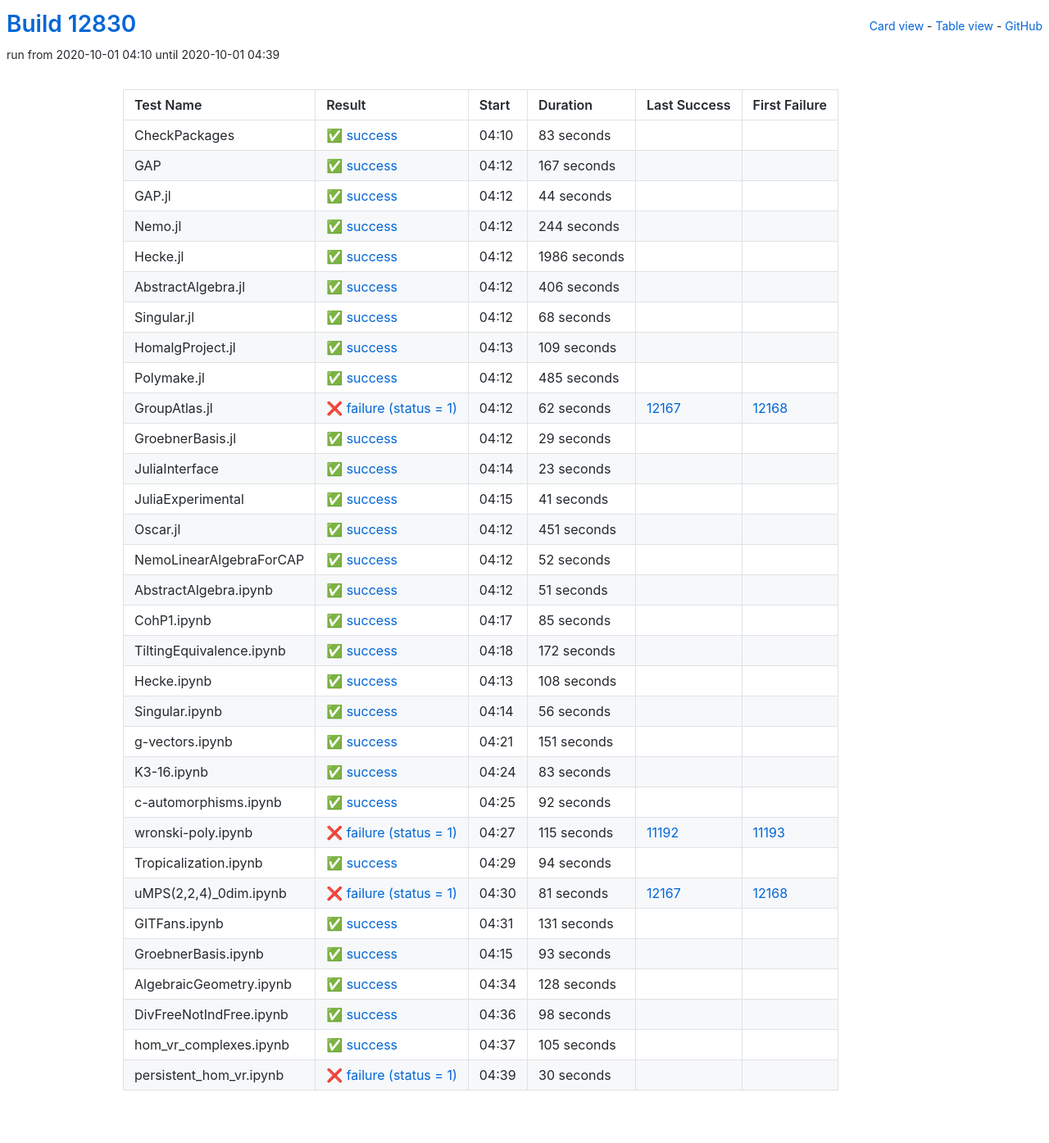
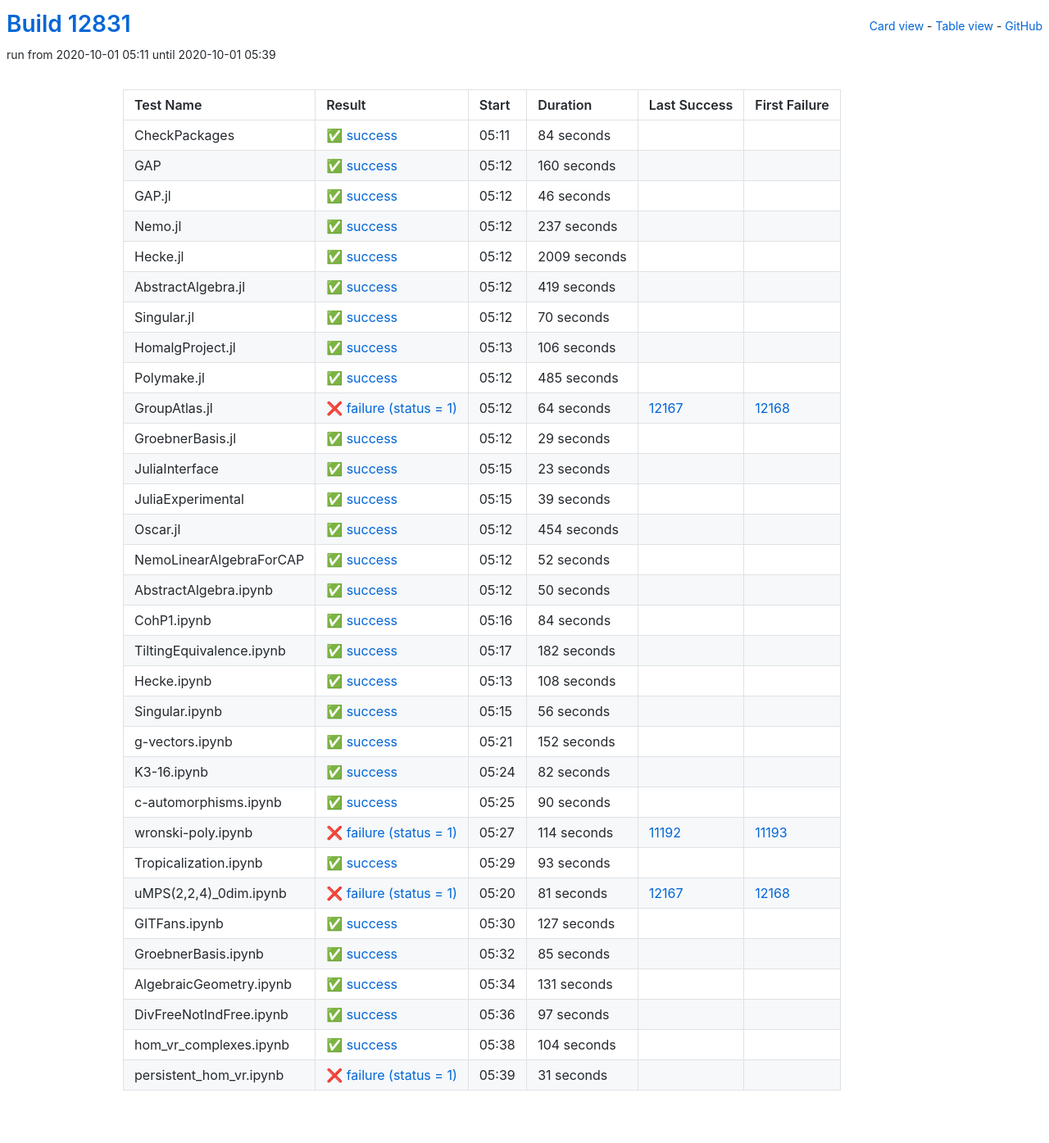
Before and after one commit to oscar-system/oscar-ci-status, a Jekyll site: the page built from table.html, in a window 1280 px wide. Shown: the whole page at 82% size. Built offline with Jekyll 4.4.1, drawn with Linux system fonts in a browser that asks for light colours.

Commit message:
Build #12831

```diff
--- a/_data/ci.yml
+++ b/_data/ci.yml
@@ -1,6 +1,6 @@
 ---
-build: 12830
-build_url: https://oscarci.mathematik.uni-kl.de/job/oscar/12830/
+build: 12831
+build_url: https://oscarci.mathematik.uni-kl.de/job/oscar/12831/
 job: oscar
 organization: oscar-system
 repo: oscar-ci-status
@@ -8,104 +8,104 @@ repourl: https://github.com/oscar-system/oscar-ci-status
 tests:
 - name: CheckPackages
   id: checkpackages
-  log: https://oscarci.mathematik.uni-kl.de/job/oscar/12830/artifact/logs/build-12830/CheckPackages.log
-  start: 2020-10-01 04:10
+  log: https://oscarci.mathematik.uni-kl.de/job/oscar/12831/artifact/logs/build-12831/CheckPackages.log
+  start: 2020-10-01 05:11
   success: true
   exitcode: 0
   status: success
-  duration: 83
+  duration: 84
   last_success: false
   last_success_url:
   first_failure: false
   first_failure_url:
 - name: GAP
   id: gap
-  log: https://oscarci.mathematik.uni-kl.de/job/oscar/12830/artifact/logs/build-12830/GAP.log
-  start: 2020-10-01 04:12
+  log: https://oscarci.mathematik.uni-kl.de/job/oscar/12831/artifact/logs/build-12831/GAP.log
+  start: 2020-10-01 05:12
   success: true
   exitcode: 0
   status: success
-  duration: 167
+  duration: 160
   last_success: false
   last_success_url:
   first_failure: false
   first_failure_url:
 - name: GAP.jl
   id: gap-jl
-  log: https://oscarci.mathematik.uni-kl.de/job/oscar/12830/artifact/logs/build-12830/GAP.jl.log
-  start: 2020-10-01 04:12
+  log: https://oscarci.mathematik.uni-kl.de/job/oscar/12831/artifact/logs/build-12831/GAP.jl.log
+  start: 2020-10-01 05:12
   success: true
   exitcode: 0
   status: success
-  duration: 44
+  duration: 46
   last_success: false
   last_success_url:
   first_failure: false
   first_failure_url:
 - name: Nemo.jl
   id: nemo-jl
-  log: https://oscarci.mathematik.uni-kl.de/job/oscar/12830/artifact/logs/build-12830/Nemo.jl.log
-  start: 2020-10-01 04:12
+  log: https://oscarci.mathematik.uni-kl.de/job/oscar/12831/artifact/logs/build-12831/Nemo.jl.log
+  start: 2020-10-01 05:12
   success: true
   exitcode: 0
   status: success
-  duration: 244
+  duration: 237
   last_success: false
   last_success_url:
   first_failure: false
   first_failure_url:
 - name: Hecke.jl
   id: hecke-jl
-  log: https://oscarci.mathematik.uni-kl.de/job/oscar/12830/artifact/logs/build-12830/Hecke.jl.log
-  start: 2020-10-01 04:12
+  log: https://oscarci.mathematik.uni-kl.de/job/oscar/12831/artifact/logs/build-12831/Hecke.jl.log
+  start: 2020-10-01 05:12
   success: true
   exitcode: 0
   status: success
-  duration: 1986
+  duration: 2009
   last_success: false
   last_success_url:
   first_failure: false
   first_failure_url:
 - name: AbstractAlgebra.jl
   id: abstractalgebra-jl
-  log: https://oscarci.mathematik.uni-kl.de/job/oscar/12830/artifact/logs/build-12830/AbstractAlgebra.jl.log
-  start: 2020-10-01 04:12
+  log: https://oscarci.mathematik.uni-kl.de/job/oscar/12831/artifact/logs/build-12831/AbstractAlgebra.jl.log
+  start: 2020-10-01 05:12
   success: true
   exitcode: 0
   status: success
-  duration: 406
+  duration: 419
   last_success: false
   last_success_url:
   first_failure: false
   first_failure_url:
 - name: Singular.jl
   id: singular-jl
-  log: https://oscarci.mathematik.uni-kl.de/job/oscar/12830/artifact/logs/build-12830/Singular.jl.log
-  start: 2020-10-01 04:12
+  log: https://oscarci.mathematik.uni-kl.de/job/oscar/12831/artifact/logs/build-12831/Singular.jl.log
+  start: 2020-10-01 05:12
   success: true
   exitcode: 0
   status: success
-  duration: 68
+  duration: 70
   last_success: false
   last_success_url:
   first_failure: false
   first_failure_url:
 - name: HomalgProject.jl
   id: homalgproject-jl
-  log: https://oscarci.mathematik.uni-kl.de/job/oscar/12830/artifact/logs/build-12830/HomalgProject.jl.log
-  start: 2020-10-01 04:13
+  log: https://oscarci.mathematik.uni-kl.de/job/oscar/12831/artifact/logs/build-12831/HomalgProject.jl.log
+  start: 2020-10-01 05:13
   success: true
   exitcode: 0
   status: success
-  duration: 109
+  duration: 106
   last_success: false
   last_success_url:
   first_failure: false
   first_failure_url:
 - name: Polymake.jl
   id: polymake-jl
-  log: https://oscarci.mathematik.uni-kl.de/job/oscar/12830/artifact/logs/build-12830/Polymake.jl.log
-  start: 2020-10-01 04:12
+  log: https://oscarci.mathematik.uni-kl.de/job/oscar/12831/artifact/logs/build-12831/Polymake.jl.log
+  start: 2020-10-01 05:12
   success: true
   exitcode: 0
   status: success
@@ -116,20 +116,20 @@ tests:
   first_failure_url:
 - name: GroupAtlas.jl
   id: groupatlas-jl
-  log: https://oscarci.mathematik.uni-kl.de/job/oscar/12830/artifact/logs/build-12830/GroupAtlas.jl.log
-  start: 2020-10-01 04:12
+  log: https://oscarci.mathematik.uni-kl.de/job/oscar/12831/artifact/logs/build-12831/GroupAtlas.jl.log
+  start: 2020-10-01 05:12
   success: false
   exitcode: 1
   status: failure
-  duration: 62
+  duration: 64
   last_success: 12167
   last_success_url: https://oscarci.mathematik.uni-kl.de/job/oscar/12167/
   first_failure: 12168
   first_failure_url: https://oscarci.mathematik.uni-kl.de/job/oscar/12168/
 - name: GroebnerBasis.jl
   id: groebnerbasis-jl
-  log: https://oscarci.mathematik.uni-kl.de/job/oscar/12830/artifact/logs/build-12830/GroebnerBasis.jl.log
-  start: 2020-10-01 04:12
+  log: https://oscarci.mathematik.uni-kl.de/job/oscar/12831/artifact/logs/build-12831/GroebnerBasis.jl.log
+  start: 2020-10-01 05:12
   success: true
   exitcode: 0
   status: success
@@ -140,8 +140,8 @@ tests:
   first_failure_url:
 - name: JuliaInterface
   id: juliainterface
-  log: https://oscarci.mathematik.uni-kl.de/job/oscar/12830/artifact/logs/build-12830/JuliaInterface.log
-  start: 2020-10-01 04:14
+  log: https://oscarci.mathematik.uni-kl.de/job/oscar/12831/artifact/logs/build-12831/JuliaInterface.log
+  start: 2020-10-01 05:15
   success: true
   exitcode: 0
   status: success
@@ -152,32 +152,32 @@ tests:
   first_failure_url:
 - name: JuliaExperimental
   id: juliaexperimental
-  log: https://oscarci.mathematik.uni-kl.de/job/oscar/12830/artifact/logs/build-12830/JuliaExperimental.log
-  start: 2020-10-01 04:15
+  log: https://oscarci.mathematik.uni-kl.de/job/oscar/12831/artifact/logs/build-12831/JuliaExperimental.log
+  start: 2020-10-01 05:15
   success: true
   exitcode: 0
   status: success
-  duration: 41
+  duration: 39
   last_success: false
   last_success_url:
   first_failure: false
   first_failure_url:
 - name: Oscar.jl
   id: oscar-jl
-  log: https://oscarci.mathematik.uni-kl.de/job/oscar/12830/artifact/logs/build-12830/Oscar.jl.log
-  start: 2020-10-01 04:12
+  log: https://oscarci.mathematik.uni-kl.de/job/oscar/12831/artifact/logs/build-12831/Oscar.jl.log
+  start: 2020-10-01 05:12
   success: true
   exitcode: 0
   status: success
-  duration: 451
+  duration: 454
   last_success: false
   last_success_url:
   first_failure: false
   first_failure_url:
 - name: NemoLinearAlgebraForCAP
   id: nemolinearalgebraforcap
-  log: https://oscarci.mathematik.uni-kl.de/job/oscar/12830/artifact/logs/build-12830/NemoLinearAlgebraForCAP.log
-  start: 2020-10-01 04:12
+  log: https://oscarci.mathematik.uni-kl.de/job/oscar/12831/artifact/logs/build-12831/NemoLinearAlgebraForCAP.log
+  start: 2020-10-01 05:12
   success: true
   exitcode: 0
   status: success
@@ -188,44 +188,44 @@ tests:
   first_failure_url:
 - name: AbstractAlgebra.ipynb
   id: abstractalgebra-ipynb
-  log: https://oscarci.mathematik.uni-kl.de/job/oscar/12830/artifact/logs/build-12830/AbstractAlgebra.ipynb.log
-  start: 2020-10-01 04:12
+  log: https://oscarci.mathematik.uni-kl.de/job/oscar/12831/artifact/logs/build-12831/AbstractAlgebra.ipynb.log
+  start: 2020-10-01 05:12
   success: true
   exitcode: 0
   status: success
-  duration: 51
+  duration: 50
   last_success: false
   last_success_url:
   first_failure: false
   first_failure_url:
 - name: CohP1.ipynb
   id: cohp1-ipynb
-  log: https://oscarci.mathematik.uni-kl.de/job/oscar/12830/artifact/logs/build-12830/CohP1.ipynb.log
-  start: 2020-10-01 04:17
+  log: https://oscarci.mathematik.uni-kl.de/job/oscar/12831/artifact/logs/build-12831/CohP1.ipynb.log
+  start: 2020-10-01 05:16
   success: true
   exitcode: 0
   status: success
-  duration: 85
+  duration: 84
   last_success: false
   last_success_url:
   first_failure: false
   first_failure_url:
 - name: TiltingEquivalence.ipynb
   id: tiltingequivalence-ipynb
-  log: https://oscarci.mathematik.uni-kl.de/job/oscar/12830/artifact/logs/build-12830/TiltingEquivalence.ipynb.log
-  start: 2020-10-01 04:18
+  log: https://oscarci.mathematik.uni-kl.de/job/oscar/12831/artifact/logs/build-12831/TiltingEquivalence.ipynb.log
+  start: 2020-10-01 05:17
   success: true
   exitcode: 0
   status: success
-  duration: 172
+  duration: 182
   last_success: false
   last_success_url:
   first_failure: false
   first_failure_url:
 - name: Hecke.ipynb
   id: hecke-ipynb
-  log: https://oscarci.mathematik.uni-kl.de/job/oscar/12830/artifact/logs/build-12830/Hecke.ipynb.log
-  start: 2020-10-01 04:13
+  log: https://oscarci.mathematik.uni-kl.de/job/oscar/12831/artifact/logs/build-12831/Hecke.ipynb.log
+  start: 2020-10-01 05:13
   success: true
   exitcode: 0
   status: success
@@ -236,8 +236,8 @@ tests:
   first_failure_url:
 - name: Singular.ipynb
   id: singular-ipynb
-  log: https://oscarci.mathematik.uni-kl.de/job/oscar/12830/artifact/logs/build-12830/Singular.ipynb.log
-  start: 2020-10-01 04:14
+  log: https://oscarci.mathematik.uni-kl.de/job/oscar/12831/artifact/logs/build-12831/Singular.ipynb.log
+  start: 2020-10-01 05:15
   success: true
   exitcode: 0
   status: success
@@ -248,68 +248,68 @@ tests:
   first_failure_url:
 - name: g-vectors.ipynb
   id: g-vectors-ipynb
-  log: https://oscarci.mathematik.uni-kl.de/job/oscar/12830/artifact/logs/build-12830/g-vectors.ipynb.log
-  start: 2020-10-01 04:21
+  log: https://oscarci.mathematik.uni-kl.de/job/oscar/12831/artifact/logs/build-12831/g-vectors.ipynb.log
+  start: 2020-10-01 05:21
   success: true
   exitcode: 0
   status: success
-  duration: 151
+  duration: 152
   last_success: false
   last_success_url:
   first_failure: false
   first_failure_url:
 - name: K3-16.ipynb
   id: k3-16-ipynb
-  log: https://oscarci.mathematik.uni-kl.de/job/oscar/12830/artifact/logs/build-12830/K3-16.ipynb.log
-  start: 2020-10-01 04:24
+  log: https://oscarci.mathematik.uni-kl.de/job/oscar/12831/artifact/logs/build-12831/K3-16.ipynb.log
+  start: 2020-10-01 05:24
   success: true
   exitcode: 0
   status: success
-  duration: 83
+  duration: 82
   last_success: false
   last_success_url:
   first_failure: false
   first_failure_url:
 - name: c-automorphisms.ipynb
   id: c-automorphisms-ipynb
-  log: https://oscarci.mathematik.uni-kl.de/job/oscar/12830/artifact/logs/build-12830/c-automorphisms.ipynb.log
-  start: 2020-10-01 04:25
+  log: https://oscarci.mathematik.uni-kl.de/job/oscar/12831/artifact/logs/build-12831/c-automorphisms.ipynb.log
+  start: 2020-10-01 05:25
   success: true
   exitcode: 0
   status: success
-  duration: 92
+  duration: 90
   last_success: false
   last_success_url:
   first_failure: false
   first_failure_url:
 - name: wronski-poly.ipynb
   id: wronski-poly-ipynb
-  log: https://oscarci.mathematik.uni-kl.de/job/oscar/12830/artifact/logs/build-12830/wronski-poly.ipynb.log
-  start: 2020-10-01 04:27
+  log: https://oscarci.mathematik.uni-kl.de/job/oscar/12831/artifact/logs/build-12831/wronski-poly.ipynb.log
+  start: 2020-10-01 05:27
   success: false
   exitcode: 1
   status: failure
-  duration: 115
+  duration: 114
   last_success: 11192
   last_success_url: https://oscarci.mathematik.uni-kl.de/job/oscar/11192/
   first_failure: 11193
   first_failure_url: https://oscarci.mathematik.uni-kl.de/job/oscar/11193/
 - name: Tropicalization.ipynb
   id: tropicalization-ipynb
-  log: https://oscarci.mathematik.uni-kl.de/job/oscar/12830/artifact/logs/build-12830/Tropicalization.ipynb.log
-  start: 2020-10-01 04:29
+  log: https://oscarci.mathematik.uni-kl.de/job/oscar/12831/artifact/logs/build-12831/Tropicalization.ipynb.log
+  start: 2020-10-01 05:29
   success: true
   exitcode: 0
   status: success
-  duration: 94
+  duration: 93
   last_success: false
   last_success_url:
   first_failure: false
   first_failure_url:
 - name: uMPS(2,2,4)_0dim.ipynb
   id: umps-2-2-4-0dim-ipynb
-  log: https://oscarci.mathematik.uni-kl.de/job/oscar/12830/artifact/logs/build-12830/uMPS-2-2-4-_0dim.ipynb.log
-  start: 2020-10-01 04:30
+  log: https://oscarci.mathematik.uni-kl.de/job/oscar/12831/artifact/logs/build-12831/uMPS-2-2-4-_0dim.ipynb.log
+  start: 2020-10-01 05:20
   success: false
   exitcode: 1
   status: failure
@@ -320,8 +320,32 @@ tests:
   first_failure_url: https://oscarci.mathematik.uni-kl.de/job/oscar/12168/
 - name: GITFans.ipynb
   id: gitfans-ipynb
-  log: https://oscarci.mathematik.uni-kl.de/job/oscar/12830/artifact/logs/build-12830/GITFans.ipynb.log
-  start: 2020-10-01 04:31
+  log: https://oscarci.mathematik.uni-kl.de/job/oscar/12831/artifact/logs/build-12831/GITFans.ipynb.log
+  start: 2020-10-01 05:30
+  success: true
+  exitcode: 0
+  status: success
+  duration: 127
+  last_success: false
+  last_success_url:
+  first_failure: false
+  first_failure_url:
+- name: GroebnerBasis.ipynb
+  id: groebnerbasis-ipynb
+  log: https://oscarci.mathematik.uni-kl.de/job/oscar/12831/artifact/logs/build-12831/GroebnerBasis.ipynb.log
+  start: 2020-10-01 05:32
+  success: true
+  exitcode: 0
+  status: success
+  duration: 85
+  last_success: false
+  last_success_url:
+  first_failure: false
+  first_failure_url:
+- name: AlgebraicGeometry.ipynb
+  id: algebraicgeometry-ipynb
+  log: https://oscarci.mathematik.uni-kl.de/job/oscar/12831/artifact/logs/build-12831/AlgebraicGeometry.ipynb.log
+  start: 2020-10-01 05:34
   success: true
   exitcode: 0
   status: success
@@ -330,62 +354,38 @@ tests:
   last_success_url:
   first_failure: false
   first_failure_url:
-- name: GroebnerBasis.ipynb
-  id: groebnerbasis-ipynb
-  log: https://oscarci.mathematik.uni-kl.de/job/oscar/12830/artifact/logs/build-12830/GroebnerBasis.ipynb.log
-  start: 2020-10-01 04:15
+- name: DivFreeNotIndFree.ipynb
+  id: divfreenotindfree-ipynb
+  log: https://oscarci.mathematik.uni-kl.de/job/oscar/12831/artifact/logs/build-12831/DivFreeNotIndFree.ipynb.log
+  start: 2020-10-01 05:36
   success: true
   exitcode: 0
   status: success
-  duration: 93
-  last_success: false
-  last_success_url:
-  first_failure: false
-  first_failure_url:
-- name: AlgebraicGeometry.ipynb
-  id: algebraicgeometry-ipynb
-  log: https://oscarci.mathematik.uni-kl.de/job/oscar/12830/artifact/logs/build-12830/AlgebraicGeometry.ipynb.log
-  start: 2020-10-01 04:34
-  success: true
-  exitcode: 0
-  status: success
-  duration: 128
-  last_success: false
-  last_success_url:
-  first_failure: false
-  first_failure_url:
-- name: DivFreeNotIndFree.ipynb
-  id: divfreenotindfree-ipynb
-  log: https://oscarci.mathematik.uni-kl.de/job/oscar/12830/artifact/logs/build-12830/DivFreeNotIndFree.ipynb.log
-  start: 2020-10-01 04:36
-  success: true
-  exitcode: 0
-  status: success
-  duration: 98
+  duration: 97
   last_success: false
   last_success_url:
   first_failure: false
   first_failure_url:
 - name: hom_vr_complexes.ipynb
   id: hom-vr-complexes-ipynb
-  log: https://oscarci.mathematik.uni-kl.de/job/oscar/12830/artifact/logs/build-12830/hom_vr_complexes.ipynb.log
-  start: 2020-10-01 04:37
+  log: https://oscarci.mathematik.uni-kl.de/job/oscar/12831/artifact/logs/build-12831/hom_vr_complexes.ipynb.log
+  start: 2020-10-01 05:38
   success: true
   exitcode: 0
   status: success
-  duration: 105
+  duration: 104
   last_success: false
   last_success_url:
   first_failure: false
   first_failure_url:
 - name: persistent_hom_vr.ipynb
   id: persistent-hom-vr-ipynb
-  log: https://oscarci.mathematik.uni-kl.de/job/oscar/12830/artifact/logs/build-12830/persistent_hom_vr.ipynb.log
-  start: 2020-10-01 04:39
+  log: https://oscarci.mathematik.uni-kl.de/job/oscar/12831/artifact/logs/build-12831/persistent_hom_vr.ipynb.log
+  start: 2020-10-01 05:39
   success: false
   exitcode: 1
   status: failure
-  duration: 30
+  duration: 31
   last_success: false
   last_success_url:
   first_failure: false
```
Also changed, not shown: README.md.
